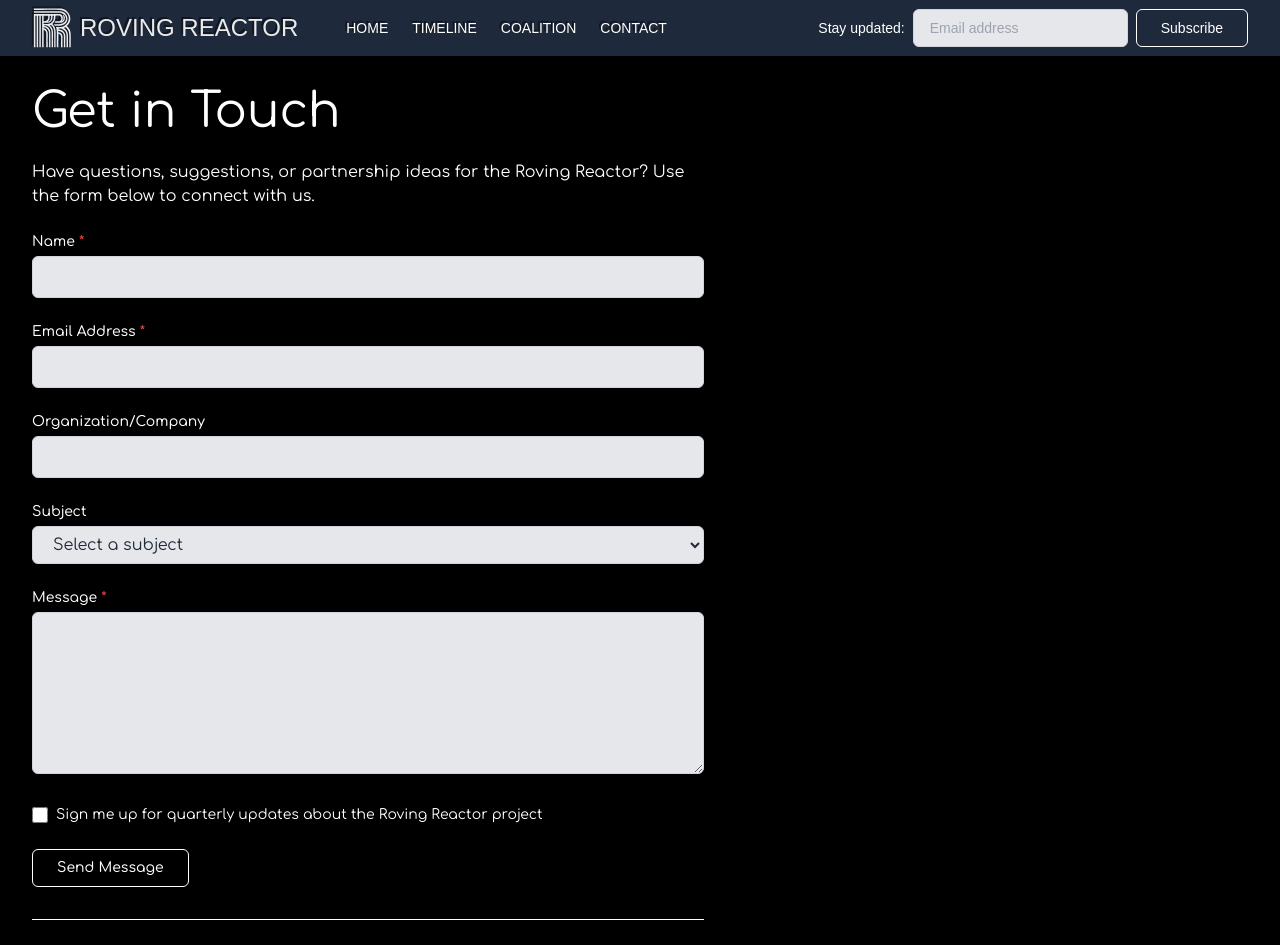
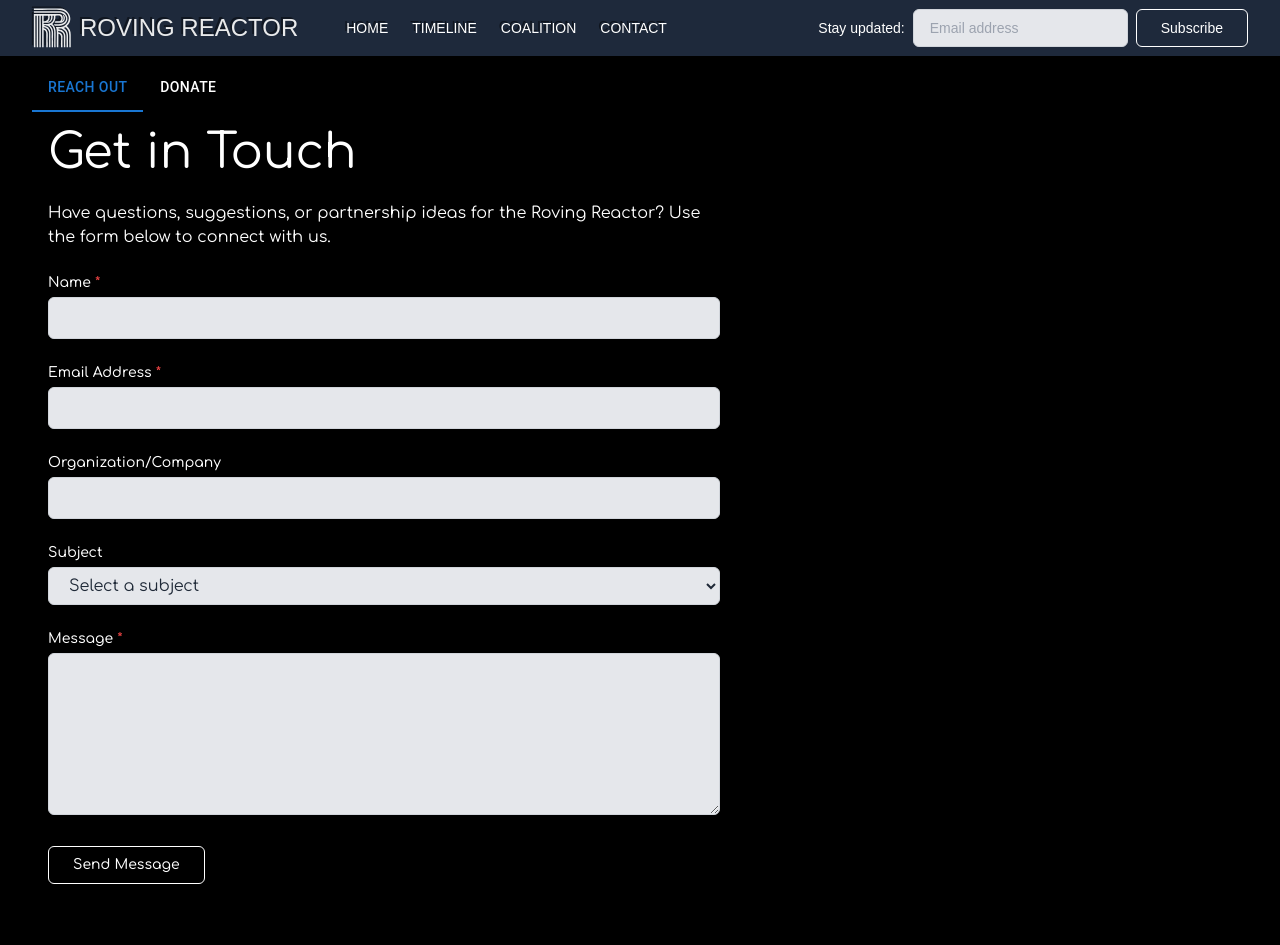
Before and after one commit to PhysicalPlant/rovingreactor_website, a Next.js app: page /contact in a window 1280 px wide. Shown: the top 945 px of the page. Built offline with nearby package versions, Linux system fonts and the light colour scheme; a web font is replaced by a local one.

Commit message:
Adding tabs to Contact page.

```diff
--- a/package.json
+++ b/package.json
@@ -10,6 +10,9 @@
     "vercel-build": "next build"
   },
   "dependencies": {
+    "@emotion/react": "^11.14.0",
+    "@emotion/styled": "^11.14.0",
+    "@mui/material": "^6.4.2",
     "framer-motion": "^11.11.17",
     "next": "15.0.3",
     "react": "^18.2.0",
--- a/src/app/contact/page.tsx
+++ b/src/app/contact/page.tsx
@@ -1,7 +1,8 @@
 "use client";
-import React, {useState} from "react";
+import React, { useState } from "react";
 import Footer from "../components/Footer";
 import Image from "next/image";
+import { Tabs, Tab, Box } from "@mui/material";
 
 export default function Contact() {
   const [formData, setFormData] = useState({
@@ -17,6 +18,11 @@ export default function Contact() {
     "idle" | "loading" | "success" | "error"
   >("idle");
   const [errorMessage, setErrorMessage] = useState("");
+  const [tabIndex, setTabIndex] = useState(0); // Tracks active tab
+
+  const handleChange = (event: React.SyntheticEvent, newIndex: number) => {
+    setTabIndex(newIndex);
+  };
 
   const handleSubmit = async (e: React.FormEvent) => {
     e.preventDefault();
@@ -31,9 +37,7 @@ export default function Contact() {
     try {
       const response = await fetch("https://formspree.io/f/mgvedvkr", {
         method: "POST",
-        headers: {
-          "Content-Type": "application/json",
-        },
+        headers: { "Content-Type": "application/json" },
         body: JSON.stringify(formData),
       });
 
@@ -65,19 +69,56 @@ export default function Contact() {
 
   return (
     <div className="min-h-screen">
-      <main className="relative pt-[calc(3.5rem+1px)] md:pt-14 mt-6 md:mt-8 pb-0">
+      <main className="relative pt-[calc(3.5rem+1px)] md:pt-8 mt-6 md:mt-8 pb-0">
         <div className="mx-auto max-w-7xl px-4 sm:px-6 lg:px-8 pb-0">
+          {/* Material UI Tabs Navigation */}
+          <Box sx={{ borderBottom: 1, borderColor: "divider" }}>
+            <Tabs
+              value={tabIndex}
+              onChange={handleChange}
+              aria-label="Contact and Donate Tabs"
+            >
+              <Tab
+                label="Reach Out"
+                sx={{
+                  color: "white",
+                  "&:hover": {
+                    opacity: 0.8,
+                  },
+                }}
+              />
+              <Tab
+                label="Donate"
+                sx={{
+                  color: "white",
+                  "&:hover": {
+                    opacity: 0.8,
+                  },
+                }}
+              />
+            </Tabs>
+          </Box>
+
+          {/* Tab Content */}
+          <Box sx={{ p: 2 }}>
+            {tabIndex === 0 && (
+              <>
                 <h1 className="text-5xl text-white mb-6">Get in Touch</h1>
                 <p className="text-white mb-6 max-w-2xl">
-            Have questions, suggestions, or partnership ideas for the Roving
-            Reactor? Use the form below to connect with us.
+                  Have questions, suggestions, or partnership ideas for the
+                  Roving Reactor? Use the form below to connect with us.
                 </p>
 
-          <form onSubmit={handleSubmit} className="max-w-2xl space-y-6 mb-8">
+                {/* Contact Form */}
+                <form
+                  onSubmit={handleSubmit}
+                  className="max-w-2xl space-y-6 mb-8"
+                >
                   <div>
                     <label
                       htmlFor="name"
-                className="block text-sm font-medium text-white mb-1">
+                      className="block text-sm font-medium text-white mb-1"
+                    >
                       Name <span className="text-red-500">*</span>
                     </label>
                     <input
@@ -87,7 +128,7 @@ export default function Contact() {
                       className="w-full px-4 py-2 bg-gray-200 border border-gray-300 rounded-md focus:outline-none focus:ring-2 focus:ring-blue-500 text-gray-800"
                       value={formData.name}
                       onChange={(e) =>
-                  setFormData({...formData, name: e.target.value})
+                        setFormData({ ...formData, name: e.target.value })
                       }
                     />
                   </div>
@@ -95,7 +136,8 @@ export default function Contact() {
                   <div>
                     <label
                       htmlFor="email"
-                className="block text-sm font-medium text-white mb-1">
+                      className="block text-sm font-medium text-white mb-1"
+                    >
                       Email Address <span className="text-red-500">*</span>
                     </label>
                     <input
@@ -105,7 +147,7 @@ export default function Contact() {
                       className="w-full px-4 py-2 bg-gray-200 border border-gray-300 rounded-md focus:outline-none focus:ring-2 focus:ring-blue-500 text-gray-800"
                       value={formData.email}
                       onChange={(e) =>
-                  setFormData({...formData, email: e.target.value})
+                        setFormData({ ...formData, email: e.target.value })
                       }
                     />
                   </div>
@@ -113,7 +155,8 @@ export default function Contact() {
                   <div>
                     <label
                       htmlFor="organization"
-                className="block text-sm font-medium text-white mb-1">
+                      className="block text-sm font-medium text-white mb-1"
+                    >
                       Organization/Company
                     </label>
                     <input
@@ -122,7 +165,10 @@ export default function Contact() {
                       className="w-full px-4 py-2 bg-gray-200 border border-gray-300 rounded-md focus:outline-none focus:ring-2 focus:ring-blue-500 text-gray-800"
                       value={formData.organization}
                       onChange={(e) =>
-                  setFormData({...formData, organization: e.target.value})
+                        setFormData({
+                          ...formData,
+                          organization: e.target.value,
+                        })
                       }
                     />
                   </div>
@@ -130,7 +176,8 @@ export default function Contact() {
                   <div>
                     <label
                       htmlFor="subject"
-                className="block text-sm font-medium text-white mb-1">
+                      className="block text-sm font-medium text-white mb-1"
+                    >
                       Subject
                     </label>
                     <select
@@ -138,8 +185,9 @@ export default function Contact() {
                       className="w-full px-4 py-2 bg-gray-200 border border-gray-300 rounded-md focus:outline-none focus:ring-2 focus:ring-blue-500 text-gray-800"
                       value={formData.subject}
                       onChange={(e) =>
-                  setFormData({...formData, subject: e.target.value})
-                }>
+                        setFormData({ ...formData, subject: e.target.value })
+                      }
+                    >
                       <option value="">Select a subject</option>
                       {subjectOptions.map((option) => (
                         <option key={option} value={option}>
@@ -152,7 +200,8 @@ export default function Contact() {
                   <div>
                     <label
                       htmlFor="message"
-                className="block text-sm font-medium text-white mb-1">
+                      className="block text-sm font-medium text-white mb-1"
+                    >
                       Message <span className="text-red-500">*</span>
                     </label>
                     <textarea
@@ -162,54 +211,38 @@ export default function Contact() {
                       className="w-full px-4 py-2 bg-gray-200 border border-gray-300 rounded-md focus:outline-none focus:ring-2 focus:ring-blue-500 text-gray-800"
                       value={formData.message}
                       onChange={(e) =>
-                  setFormData({...formData, message: e.target.value})
+                        setFormData({ ...formData, message: e.target.value })
                       }
                     />
                   </div>
-
-            <div className="flex items-center">
-              <input
-                type="checkbox"
-                id="subscribe"
-                className="h-4 w-4 text-blue-600 focus:ring-blue-500 border-gray-300 rounded"
-                checked={formData.subscribe}
-                onChange={(e) =>
-                  setFormData({...formData, subscribe: e.target.checked})
-                }
-              />
-              <label
-                htmlFor="subscribe"
-                className="ml-2 block text-sm text-white">
-                Sign me up for quarterly updates about the Roving Reactor
-                project
-              </label>
-            </div>
-
                   {status === "error" && (
                     <p className="text-red-500 text-sm">{errorMessage}</p>
                   )}
-
                   {status === "success" && (
                     <p className="text-green-500 text-sm">
                       Message sent successfully!
                     </p>
                   )}
-
                   <button
                     type="submit"
                     disabled={status === "loading"}
                     className={`px-6 py-2 text-white font-medium rounded-md text-sm
                       ${
                         status === "loading"
-                    ? "bg-transparent border border-gray-400 text-gray-400"
+                          ? "bg-gray-400"
                           : "bg-transparent border border-white hover:bg-white hover:text-slate-800"
                       }
-                transition-colors duration-200`}>
+                      transition-colors duration-200`}
+                  >
                     {status === "loading" ? "Sending..." : "Send Message"}
                   </button>
                 </form>
-          <div className="max-w-2xl py-5 border-t border-white">
-            <h1 className="text-4xl my-6">
+              </>
+            )}
+
+            {tabIndex === 1 && (
+              <div className="max-w-2xl pb-5">
+                <h1 className="text-4xl mb-6">
                   Please consider donating to the Roving Reactor Project
                 </h1>
                 <p>
@@ -225,7 +258,8 @@ export default function Contact() {
                       "_blank"
                     )
                   }
-              className="flex items-center justify-center px-12 py-2 mt-8 mb-3 text-[#012991] font-sans font-bold rounded-full bg-[#ffd140] hover:bg-white hover:text-[#012991] transition-colors duration-200">
+                  className="flex items-center justify-center px-12 py-2 mt-8 mb-3 text-[#012991] font-sans font-bold rounded-full bg-[#ffd140] hover:bg-white hover:text-[#012991] transition-colors duration-200"
+                >
                   <Image
                     src="/img/paypal-mark-color.svg"
                     alt="PayPal Logo"
@@ -236,6 +270,8 @@ export default function Contact() {
                   Donate with PayPal
                 </button>
               </div>
+            )}
+          </Box>
         </div>
 
         <Footer />
```
Also changed, not shown: src/app/layout.tsx (+7 -3 lines), src/app/page.tsx (+11 -6 lines), src/app/timeline/page.tsx (+10 -2 lines), 1 other file (tests, documents, lock files or other folders). Lines whose indentation alone changed are shown as unchanged.
